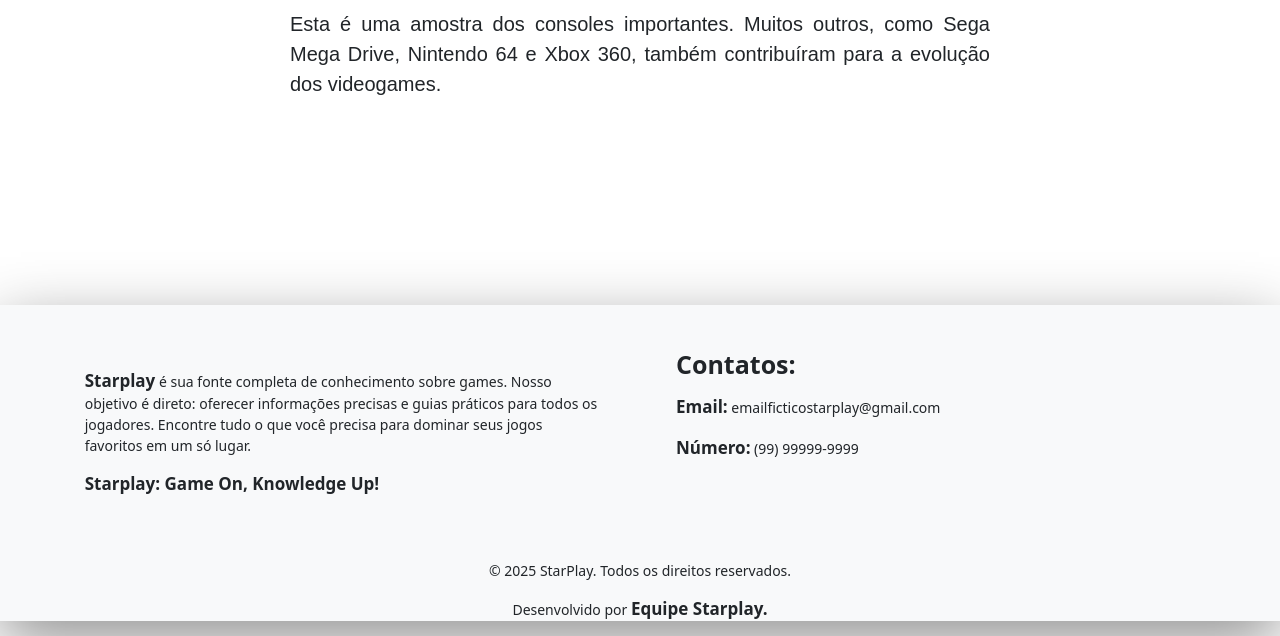
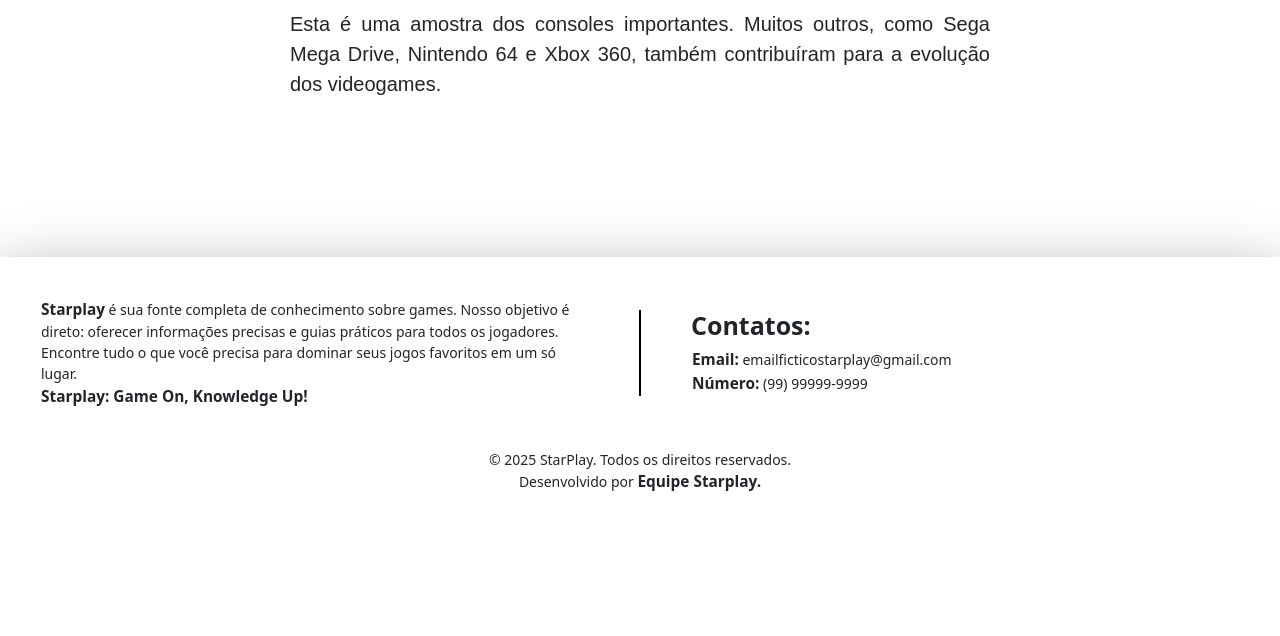
Before and after one commit to IsaStadtlober/backend_unisuam, a PHP site: page /videogame.php in a window 1280 px wide. Shown: the part 5012-5648 px from the top of the page. After the commit the page ends 5503 px from the top, so only its background shows below. Run offline with PHP 8.4, Linux system fonts and the light colour scheme.

Commit message:
Rodapé
Criando e estilizando rodapé

```diff
--- a/html_css/style.css
+++ b/html_css/style.css
@@ -561,8 +561,53 @@ hr{
 
 
 
-/* Footer */
+/* Estilo do rodapé */
 .footer-index {
     background-color: #ffffff;
     box-shadow: 0px 20px 60px rgba(0, 0, 0, 0.432);
+    padding: 20px;
+    display: flex;
+    flex-direction: column;
+    align-items: center;
+    justify-content: center;
+    text-align: center;
 }
+
+.footer-index .footer-content {
+    display: flex;
+    justify-content: center;
+    align-items: center;
+    gap: 50px;
+    width: 100%;
+    max-width: 1200px;
+    padding-top: 20px;
+}
+
+.footer-index .footer-column {
+    flex: 1;
+    text-align: left;
+}
+
+.footer-column p{
+    margin: 1px;
+}
+
+.footer-index .footer-column + .footer-column {
+    border-left: 2px solid #000;
+    padding-left: 50px;
+}
+
+.footer-index .footer-bottom {
+    margin-top: 40px;
+    text-align: center;
+    font-size: 1em;
+}
+
+.footer-index .footer-bottom p {
+    margin: 0;
+}
+
+.footer-index strong{
+    font-weight: 700;
+    font-size: 1.1em;
+}
--- a/html_css/videogame.php
+++ b/html_css/videogame.php
@@ -159,26 +159,24 @@
               <p class="par_final">Esta é uma amostra dos consoles importantes. Muitos outros, como Sega Mega Drive, Nintendo 64 e Xbox 360, também contribuíram para a evolução dos videogames.</p>
         </article>
 
-        <footer class="footer-index bg-light mt-5">
-          <div class="container1">
-            <div class="row justify-content-center align-items-center gap-5">
+        <footer class="footer-index">
+          <div class="footer-content">
               <!-- Primeira Coluna -->
-              <div class="col-md-5 text-start pt-5">
+              <div class="footer-column">
                   <p><strong>Starplay</strong> é sua fonte completa de conhecimento sobre games. Nosso objetivo é direto: oferecer informações precisas e guias práticos para todos os jogadores. Encontre tudo o que você precisa para dominar seus jogos favoritos em um só lugar.</p>
                   <p><strong>Starplay: Game On, Knowledge Up!</strong></p>
               </div>
               <!-- Segunda Coluna -->
-              <div class="col-md-5 text-start pt-2">
+              <div class="footer-column">
                   <h5>Contatos:</h5>
                   <p><strong>Email:</strong> emailficticostarplay@gmail.com</p>
                   <p><strong>Número:</strong> (99) 99999-9999</p>
               </div>
           </div>
           <!-- Parte de Baixo -->
-            <div class="text-center mt-5 mb-1">
+          <div class="footer-bottom">
               <p>&copy; 2025 StarPlay. Todos os direitos reservados.</p>
               <p>Desenvolvido por <strong>Equipe Starplay.</strong></p>
-            </div>
           </div>
         </footer>
     </main>
```
Also changed, not shown: html_css/card.php (+5 -7 lines), html_css/index.php (+5 -7 lines). Lines whose indentation alone changed are shown as unchanged.
